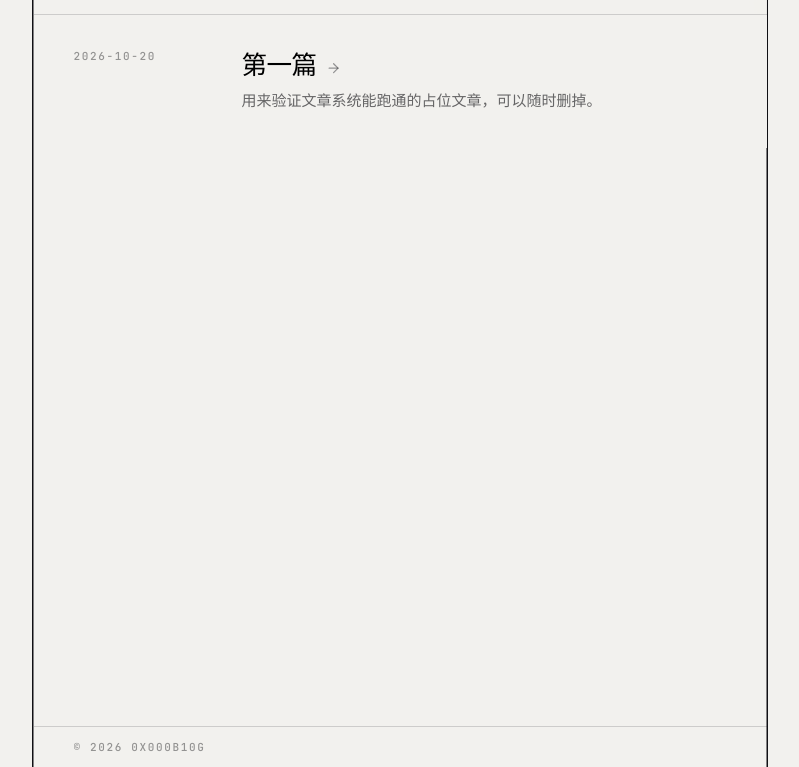
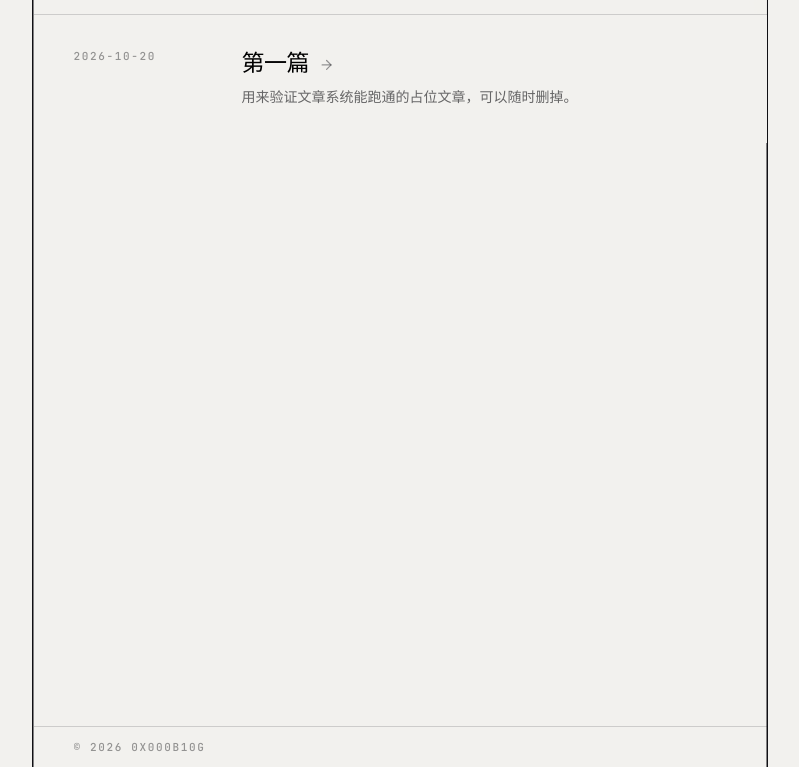
Before and after one commit to Xnye/xnye.github.io, an Astro site: page / in a window 1280 px wide. Shown: the part 33-800 px from the top of the page, without its empty margins (240-1039 px from the left). Built offline with nearby package versions, Linux system fonts and the light colour scheme; Astro itself is replaced by a stand-in of ours.

Commit message:
Reduce the type scale by about one step
Root 16 -> 15px, prose 17 -> 16px, list titles 20.8-25.6 -> 19-23px,
article title 43.5 -> 36px, prose h2 22 -> 20px. The short-viewport
overrides drop by the same proportion so the ratios survive the change.
Prose link padding is now in px, because an em-based hit area shrinks
with the type scale and fell back under 40px in landscape.

```diff
--- a/src/styles/global.css
+++ b/src/styles/global.css
@@ -110,7 +110,7 @@ body {
   background: var(--bg);
   color: var(--ink);
   font-family: var(--font-body);
-  font-size: 16px;
+  font-size: 15px;
   line-height: 1.6;
   -webkit-font-smoothing: antialiased;
   -moz-osx-font-smoothing: grayscale;
@@ -306,7 +306,7 @@ html:not([data-theme='dark']) .icon-moon {
   align-items: baseline;
   gap: 0.6rem;
   font-family: var(--font-display);
-  font-size: clamp(1.3rem, 2.3vw, 1.6rem);
+  font-size: clamp(1.1875rem, 2.1vw, 1.4375rem);
   font-weight: 500;
   line-height: 1.3;
   letter-spacing: -0.022em;
@@ -329,7 +329,7 @@ html:not([data-theme='dark']) .icon-moon {
 .post__summary {
   max-width: 40em;
   margin-top: 0.45rem;
-  font-size: 0.9375rem;
+  font-size: 0.875rem;
   line-height: 1.7;
   color: var(--muted);
 }
@@ -375,7 +375,7 @@ html:not([data-theme='dark']) .icon-moon {
 .article__title {
   margin-top: 0.8rem;
   font-family: var(--font-display);
-  font-size: clamp(1.75rem, 4vw, 2.75rem);
+  font-size: clamp(1.5rem, 3.4vw, 2.25rem);
   font-weight: 500;
   line-height: 1.22;
   letter-spacing: -0.028em;
@@ -388,7 +388,7 @@ html:not([data-theme='dark']) .icon-moon {
 .prose {
   max-width: 38em;
   margin-top: clamp(1.6rem, 3.5vw, 2.2rem);
-  font-size: 1.0625rem;
+  font-size: 1rem;
   line-height: 1.78;
 }
 
@@ -399,7 +399,7 @@ html:not([data-theme='dark']) .icon-moon {
 .prose h2 {
   margin-top: 2em;
   font-family: var(--font-display);
-  font-size: 1.375rem;
+  font-size: 1.25rem;
   font-weight: 500;
   line-height: 1.35;
   letter-spacing: -0.018em;
@@ -534,12 +534,12 @@ html[data-theme='dark'] .prose pre span[style*='--shiki-dark'] {
   }
 
   .post__title {
-    font-size: 1.0625rem;
+    font-size: 1rem;
   }
 
   .post__summary {
     margin-top: 0.25rem;
-    font-size: 0.875rem;
+    font-size: 0.8125rem;
     line-height: 1.5;
   }
 
@@ -557,19 +557,19 @@ html[data-theme='dark'] .prose pre span[style*='--shiki-dark'] {
 
   .article__title {
     margin-top: 0.5rem;
-    font-size: clamp(1.25rem, 3.4vh, 1.75rem);
+    font-size: clamp(1.125rem, 3.1vh, 1.5rem);
     line-height: 1.25;
   }
 
   .prose {
     margin-top: 1rem;
-    font-size: 1rem;
+    font-size: 0.9375rem;
     line-height: 1.7;
   }
 
   .prose h2 {
     margin-top: 1.4em;
-    font-size: 1.1875rem;
+    font-size: 1.125rem;
   }
 
   .bottom {
@@ -590,6 +590,8 @@ html[data-theme='dark'] .prose pre span[style*='--shiki-dark'] {
    Vertical padding on an inline box does not disturb the line box, so it
    enlarges the touch target while the text rhythm stays put. Underline via
    text-decoration so it hugs the glyphs instead of the padded box.
+   Padding is in px, not em: the hit area must not shrink when the type
+   scale shrinks, or the landscape rules push it back under 40px.
    ============================================================ */
 
 .prose a {
@@ -598,9 +600,9 @@ html[data-theme='dark'] .prose pre span[style*='--shiki-dark'] {
   text-decoration-thickness: 1px;
   text-underline-offset: 0.22em;
   text-decoration-color: var(--line-strong);
-  padding-block: 0.72em;
-  padding-inline: 0.3em;
-  margin-inline: -0.3em;
+  padding-block: 14px;
+  padding-inline: 0.5em;
+  margin-inline: -0.5em;
 }
 
 .prose a:hover {
```
